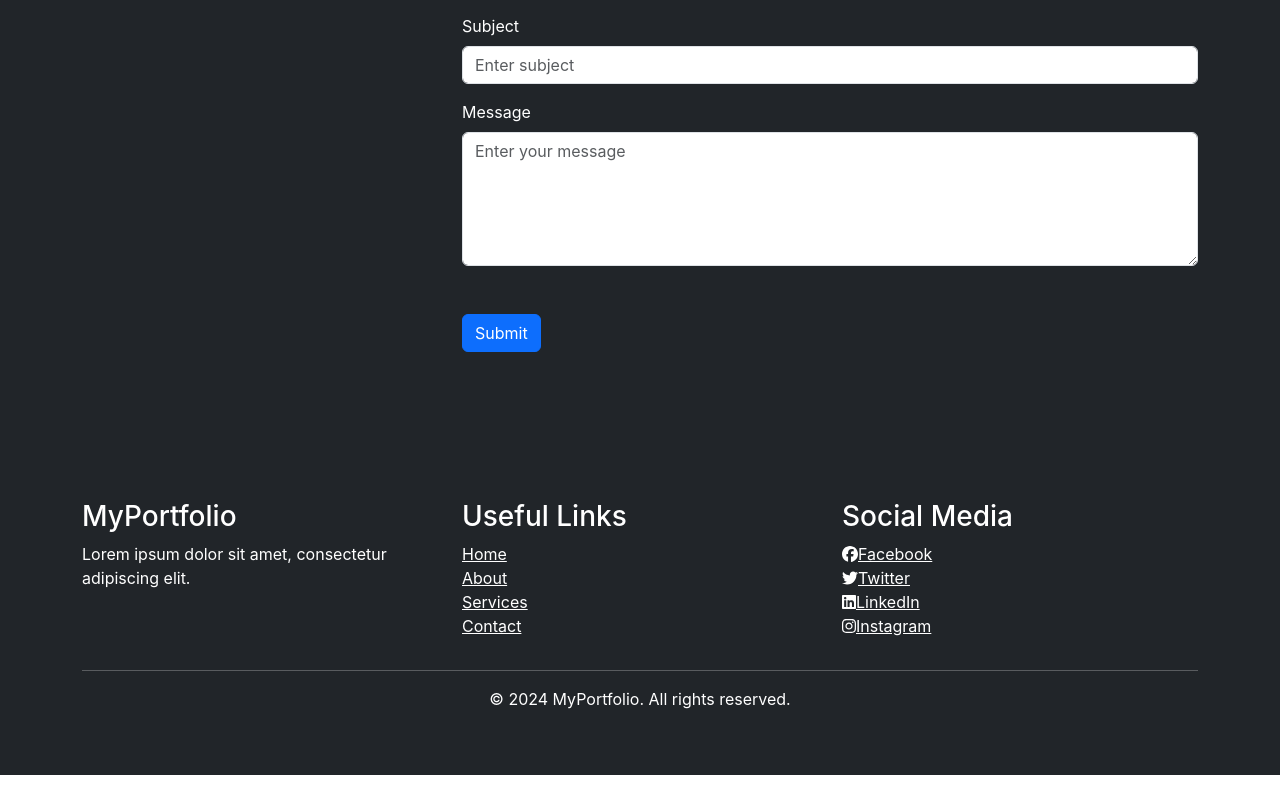
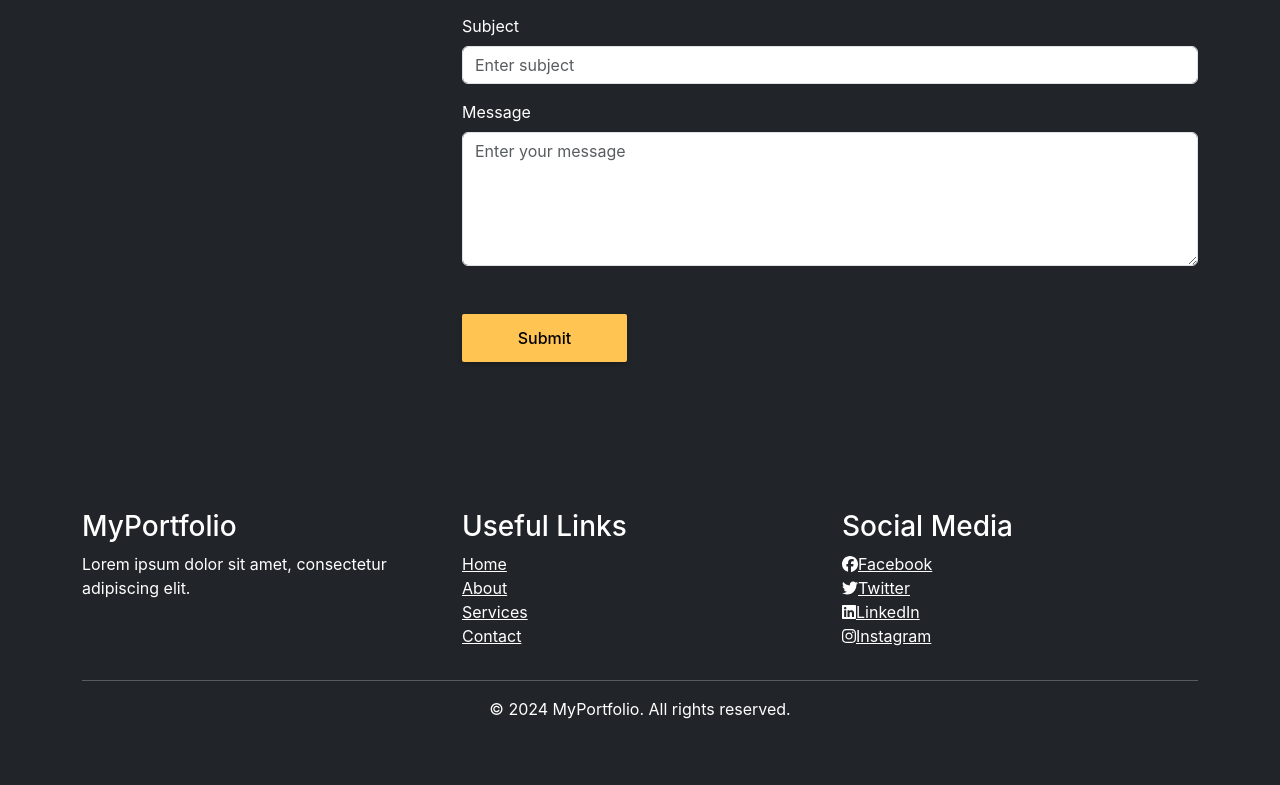
Before and after one commit to bakopf/react-portfolio-example, a React (Create React App) app: page / in a window 1280 px wide. Shown: the part 3017-3802 px from the top of the page. Built offline with nearby package versions, Linux system fonts and the light colour scheme; no server answers.

Commit message:
added styling for hover and buttons for different sections

```diff
--- a/src/assets/css/BlogList.css
+++ b/src/assets/css/BlogList.css
@@ -31,3 +31,17 @@
 .equal-height .blog-card {
   flex: 1;
 }
+
+.blog a {
+  text-decoration: none;
+}
+
+.blog a .blog-card{
+  text-decoration: none;
+  transition: all 0.3s ease;
+}
+
+.blog a .blog-card:hover {
+  text-decoration: none;
+  transform: scale(1.05);
+}
--- a/src/assets/css/Contact.css
+++ b/src/assets/css/Contact.css
@@ -23,3 +23,42 @@
     border-radius: 5px;
     background-color: #ffc451
 }
+.contact .container .contact-form button {
+    color:#000000;
+    background-color: #ffc451;
+    height: 48px;
+    padding: 15px 32px;
+    font-weight: 500;
+    font-size: 16px;
+    cursor: pointer;
+    border: none;
+    border-radius: 2px;
+    box-sizing: border-box;
+    box-shadow: 0 2px 5px 0 rgba(0, 0, 0, 0.26);
+    -webkit-user-select: none;
+    user-select: none;
+    -webkit-touch-callout: none;
+    text-align: center;
+    min-width: 165px;
+    text-decoration: none;
+    line-height: 0;
+}
+
+.contact .container .contact-form button:active,
+.contact .container .contact-form button:visited,
+.contact .container .contact-form button:focus {
+    background-color: #ffc451;
+    outline: none;
+    border: none;
+}
+
+.contact .container .contact-form button:hover {
+    background-color: #ffd88f;
+}
+
+.contact .container .contact-form button:active {
+    box-shadow: none;
+    transform: translateY(1px);
+    -webkit-transform: translateY(1px);
+    -ms-transform: translateY(1px);
+}
--- a/src/assets/css/Portfolio.css
+++ b/src/assets/css/Portfolio.css
@@ -3,6 +3,10 @@
   overflow: hidden;
   border: none;
   border-radius: 10px;
+  transition: all 0.3s ease;
+}
+.portfolio-item:hover {
+  transform: scale(1.05);
 }
 
 .portfolio-image {
@@ -25,11 +29,12 @@
   justify-content: center;
   align-items: center;
   border: 1px solid #ffc451;
-  border-radius: 10px;;
+  border-radius: 10px;
 }
 
 .portfolio-item:hover .portfolio-hover {
   opacity: 1;
+
 }
 
 .portfolio-hover-content {
@@ -47,15 +52,17 @@
   margin-bottom: 20px;
 }
 
-.portfolio-hover-content a {
+.portfolio-hover-content button {
   color: #000000;
   text-decoration: none;
   background-color: #ffc451;
   padding: 10px 20px;
   border-radius: 5px;
   transition: background-color 0.3s ease;
+  outline: none;
+  border: none;
 }
 
-.portfolio-hover-content a:hover {
+.portfolio-hover-content button:hover {
   background-color: #ffd88f;
 }
```
